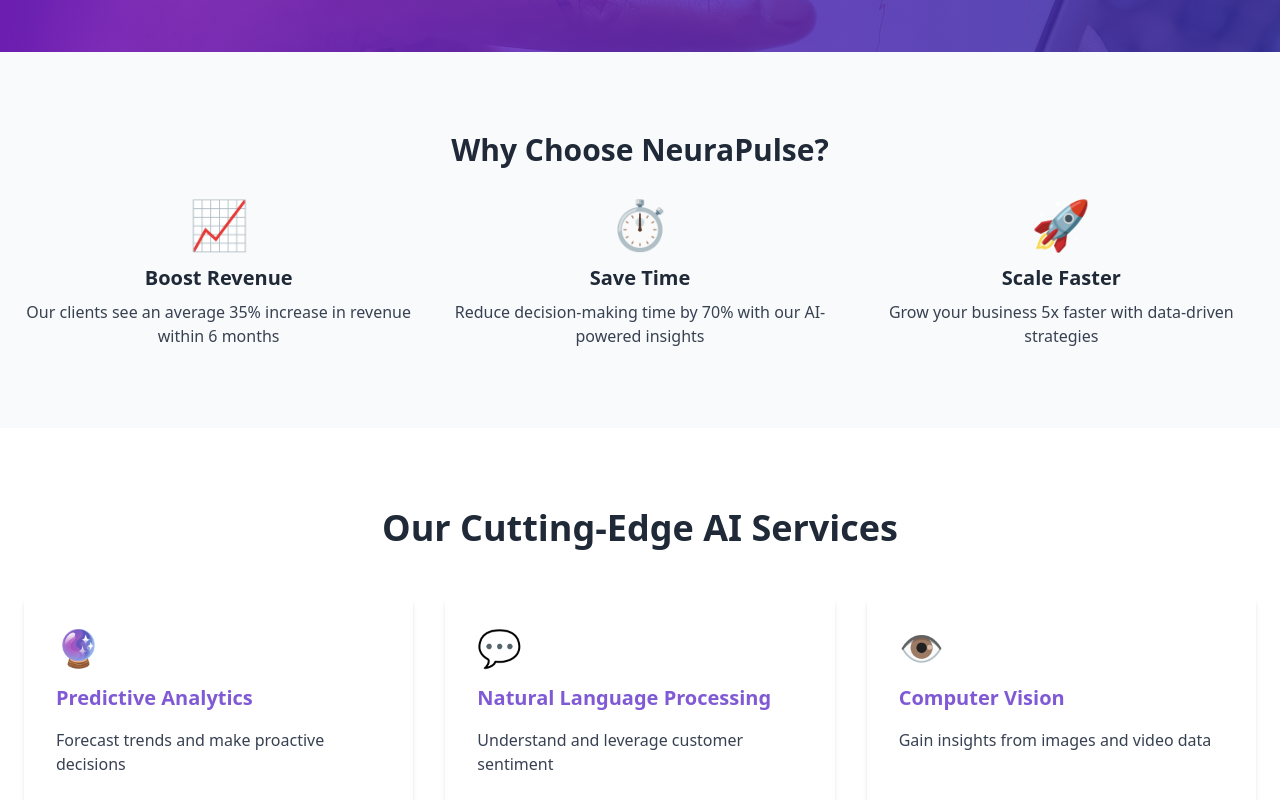
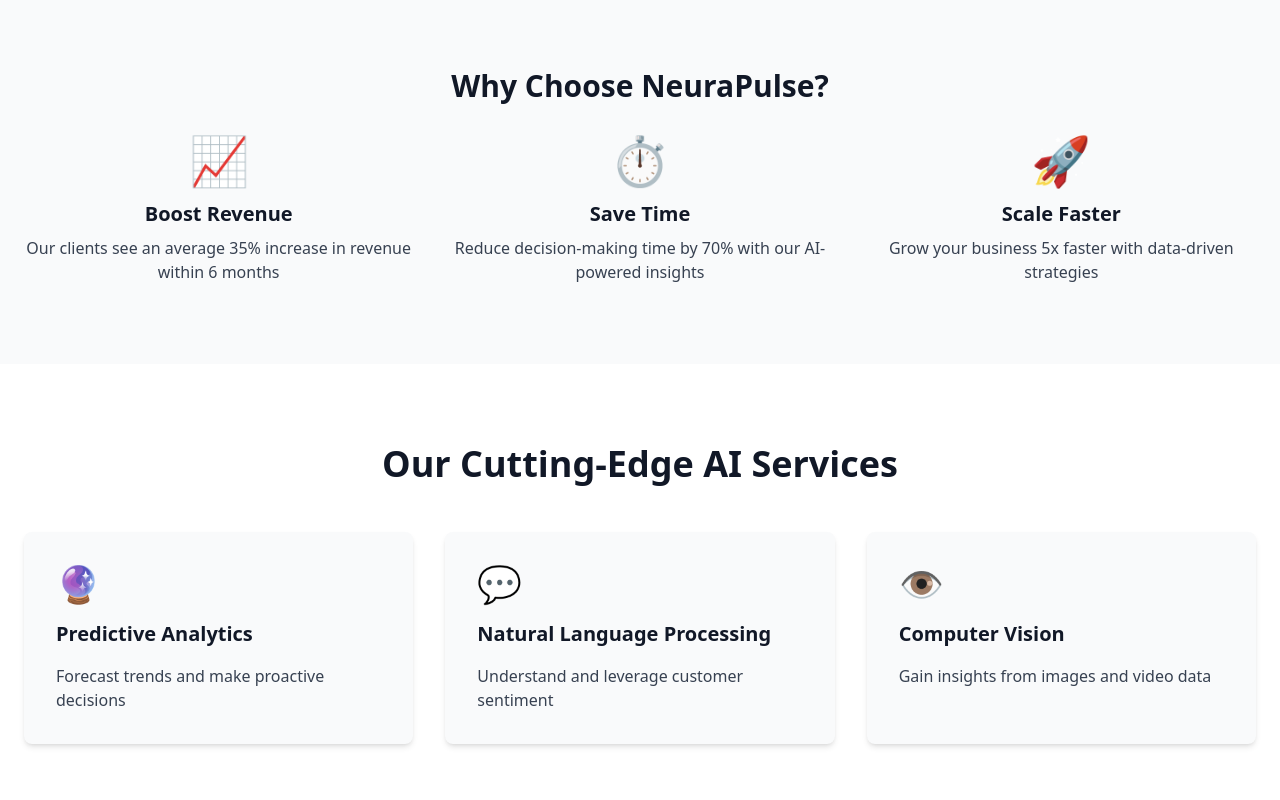
Before and after one commit to Chymezy/-PRODIGY_WD_01, a React (Vite) app: page / in a window 1280 px wide. Shown: the part 480-1280 px from the top of the page. Built offline with nearby package versions, Linux system fonts and the light colour scheme.

Commit message:
auditing remaining one

```diff
--- a/src/App.tsx
+++ b/src/App.tsx
@@ -9,6 +9,7 @@
 const App: React.FC = () => {
   return (
     <DarkModeProvider>
+      <div className="min-h-screen bg-white dark:bg-gray-900 text-gray-800 dark:text-white transition-colors duration-300">
         {/* Skip Link */}
         <a
           href="#main-content"
@@ -17,12 +18,11 @@
           Skip to main content
         </a>
 
-      <div className="min-h-screen bg-white dark:bg-gray-900 text-gray-800 dark:text-white transition-colors duration-300">
-        <header role="banner">
+        <header role="banner" aria-label="Site header">
           <Navbar />
         </header>
 
-        <main id="main-content" tabIndex={-1} className="flex-grow">
+        <main id="main-content" tabIndex={-1} aria-label="Main content">
           <LandingPage />
         </main>
 
--- a/src/components/LandingPage.tsx
+++ b/src/components/LandingPage.tsx
@@ -175,14 +175,12 @@
   };
 
   return (
-    // Add main landmark and id for skip link
-    <main id="main-content" tabIndex={-1} className="pt-16">
-      <ErrorBoundary>
+    <>
+      {/* Hero Section */}
       <section
         id="home"
         className="relative bg-gradient-to-r from-purple-700 to-indigo-800 text-white py-32 overflow-hidden"
-          role="region"
-          aria-labelledby="hero-heading"
+        aria-label="Hero section"
       >
         <div className="absolute inset-0 z-0">
           <img
@@ -199,86 +197,83 @@
           animate="visible"
           variants={fadeIn}
         >
-            <h1 id="hero-heading" className="text-5xl font-bold mb-4">{t('hero.title')}</h1>
-            <p className="text-xl mb-8">{t('hero.subtitle')}</p>
+          <h1 className="text-5xl font-bold mb-4 text-white">{t('hero.title')}</h1>
+          <p className="text-xl mb-8 text-white">{t('hero.subtitle')}</p>
           <motion.button
-              className="bg-white text-purple-600 px-8 py-3 rounded-full text-lg font-semibold hover:bg-purple-100 transition-colors duration-300 shadow-lg"
+            className="bg-white text-purple-900 px-8 py-3 rounded-full text-lg font-semibold hover:bg-gray-100 transition-colors duration-300 shadow-lg"
             whileHover={{ scale: 1.05 }}
             whileTap={{ scale: 0.95 }}
             aria-label={t('accessibility.ctaButton', 'Get started with your free AI consultation')}
           >
             {t('hero.cta')}
           </motion.button>
-            <p className="mt-4 text-sm" aria-live="polite">{t('hero.offer')}</p>
+          <p className="mt-4 text-sm text-white">{t('hero.offer')}</p>
         </motion.div>
       </section>
-      </ErrorBoundary>
 
-      <ErrorBoundary>
+      {/* About Section */}
       <section
         id="about"
         className="py-20 bg-gray-50 dark:bg-gray-800"
-          role="region"
-          aria-labelledby="about-heading"
+        aria-label="About our services"
       >
         <div className="container mx-auto px-6">
-            <h2 id="about-heading" className="text-3xl font-bold mb-8 text-center">{t('about.title')}</h2>
-            <div className="grid grid-cols-1 md:grid-cols-3 gap-8" role="list">
+          <h2 className="text-3xl font-bold mb-8 text-center text-gray-900 dark:text-white">
+            {t('about.title')}
+          </h2>
+          <div className="grid grid-cols-1 md:grid-cols-3 gap-8">
             {['boostRevenue', 'saveTime', 'scaleFaster'].map((item) => (
-                <div
-                  key={item}
-                  className="text-center"
-                  role="listitem"
-                >
-                  <span className="text-5xl mb-4 block" aria-hidden="true">
+              <div key={item} className="text-center">
+                <div className="text-5xl mb-4 text-purple-700 dark:text-purple-400">
                   {t(`about.${item}.icon`)}
-                  </span>
-                  <h3 className="text-xl font-semibold mb-2">{t(`about.${item}.title`)}</h3>
-                  <p className="text-gray-700 dark:text-gray-300">{t(`about.${item}.description`)}</p>
+                </div>
+                <h3 className="text-xl font-semibold mb-2 text-gray-900 dark:text-white">
+                  {t(`about.${item}.title`)}
+                </h3>
+                <p className="text-gray-700 dark:text-gray-200">
+                  {t(`about.${item}.description`)}
+                </p>
               </div>
             ))}
           </div>
         </div>
       </section>
-      </ErrorBoundary>
 
       {/* Services Section */}
-      <ErrorBoundary>
       <section
         id="services"
         className="py-20 bg-white dark:bg-gray-900"
-          role="region"
-          aria-labelledby="services-heading"
+        aria-label="Our services"
       >
         <div className="container mx-auto px-6">
-            <h2 id="services-heading" className="text-4xl font-bold mb-12 text-center">{t('services.title')}</h2>
-            <div className="grid grid-cols-1 md:grid-cols-3 gap-8" role="list">
+          <h2 className="text-4xl font-bold mb-12 text-center text-gray-900 dark:text-white">
+            {t('services.title')}
+          </h2>
+          <div className="grid grid-cols-1 md:grid-cols-3 gap-8">
             {['predictiveAnalytics', 'nlp', 'computerVision'].map((service) => (
               <div
                 key={service}
-                  className="bg-white dark:bg-gray-800 p-8 rounded-lg shadow-md hover:shadow-xl transition-shadow duration-300"
-                  role="listitem"
+                className="bg-gray-50 dark:bg-gray-800 p-8 rounded-lg shadow-md hover:shadow-xl transition-shadow duration-300"
               >
-                  <span className="text-4xl mb-4 block" aria-hidden="true">
+                <div className="text-4xl mb-4 text-purple-700 dark:text-purple-400">
                   {t(`services.${service}.icon`)}
-                  </span>
-                  <h3 className="text-xl font-semibold mb-4 text-purple-600 dark:text-purple-400">
+                </div>
+                <h3 className="text-xl font-semibold mb-4 text-gray-900 dark:text-white">
                   {t(`services.${service}.name`)}
                 </h3>
-                  <p className="text-gray-700 dark:text-gray-300">{t(`services.${service}.description`)}</p>
+                <p className="text-gray-700 dark:text-gray-200">
+                  {t(`services.${service}.description`)}
+                </p>
               </div>
             ))}
           </div>
         </div>
       </section>
-      </ErrorBoundary>
 
       {/* Testimonials Section */}
-      <ErrorBoundary>
       <section
         id="testimonials"
         className="py-20 bg-purple-100 dark:bg-purple-900"
-          role="region"
         aria-labelledby="testimonials-heading"
       >
         <div className="container mx-auto px-6">
@@ -297,14 +292,11 @@
           </div>
         </div>
       </section>
-      </ErrorBoundary>
 
       {/* Contact Section */}
-      <ErrorBoundary>
       <section
         id="contact"
         className="py-20 bg-gradient-to-r from-purple-600 to-indigo-800 text-white"
-          role="region"
         aria-labelledby="contact-heading"
       >
         <div className="container mx-auto px-6">
@@ -335,10 +327,8 @@
           </div>
         </div>
       </section>
-      </ErrorBoundary>
 
       {/* Trusted Companies Section */}
-      <ErrorBoundary>
       <section id="clients" className="py-20 bg-gray-50">
         <div className="container mx-auto px-6">
           <h2 className="text-4xl font-bold mb-12 text-center text-gray-800">{t('testimonials.trustedCompanies', 'Trusted by Industry Leaders')}</h2>
@@ -369,14 +359,11 @@
           </div>
         </div>
       </section>
-      </ErrorBoundary>
 
       {/* FAQ Section */}
-      <ErrorBoundary>
       <section
         id="faq"
         className="py-20 bg-white dark:bg-gray-900"
-          role="region"
         aria-labelledby="faq-heading"
       >
         <div className="container mx-auto px-6">
@@ -397,29 +384,28 @@
           </div>
         </div>
       </section>
-      </ErrorBoundary>
 
       {/* Newsletter Section */}
-      <ErrorBoundary>
       <section
         id="newsletter"
         className="py-20 bg-gray-100 dark:bg-gray-800"
-          role="region"
-          aria-labelledby="newsletter-heading"
+        aria-label="Newsletter signup"
       >
         <div className="container mx-auto px-6 text-center">
-            <h2 id="newsletter-heading" className="text-3xl font-bold mb-4">{t('newsletter.title')}</h2>
-            <p className="text-gray-600 dark:text-gray-300 mb-8">{t('newsletter.description')}</p>
-            <MemoizedNewsletterSignup onSubmit={(email) => {
+          <h2 className="text-3xl font-bold mb-4 text-gray-900 dark:text-white">
+            {t('newsletter.title')}
+          </h2>
+          <p className="text-gray-700 dark:text-gray-200 mb-8">
+            {t('newsletter.description')}
+          </p>
+          <NewsletterSignup onSubmit={(email) => {
             console.log(`Submitted email: ${email}`);
-              // Here you would typically send the email to your backend API
           }} />
         </div>
       </section>
-      </ErrorBoundary>
 
       <Footer />
-    </main>
+    </>
   );
 };
 
--- a/src/components/Navbar.tsx
+++ b/src/components/Navbar.tsx
@@ -48,10 +48,12 @@
   };
 
   return (
-    <nav className={`fixed top-0 left-0 right-0 z-50 transition-all duration-300 ${
-      scrolled ? `${accessibleColors.background.primary.light} ${accessibleColors.background.primary.dark} shadow-lg`
-      : 'bg-black bg-opacity-30'
-    }`}>
+    <nav
+      className={`fixed top-0 left-0 right-0 z-50 transition-all duration-300 ${
+        scrolled ? 'bg-white dark:bg-gray-800 shadow-lg' : 'bg-black bg-opacity-30'
+      }`}
+      aria-label="Main navigation"
+    >
       <div className="container mx-auto px-6 py-4">
         <div className="flex items-center justify-between">
           <div className="text-2xl font-bold">
```
Also changed, not shown: src/components/Footer.tsx (+15 -17 lines), 1 other file (tests, documents, lock files or other folders). Lines whose indentation alone changed are shown as unchanged.
